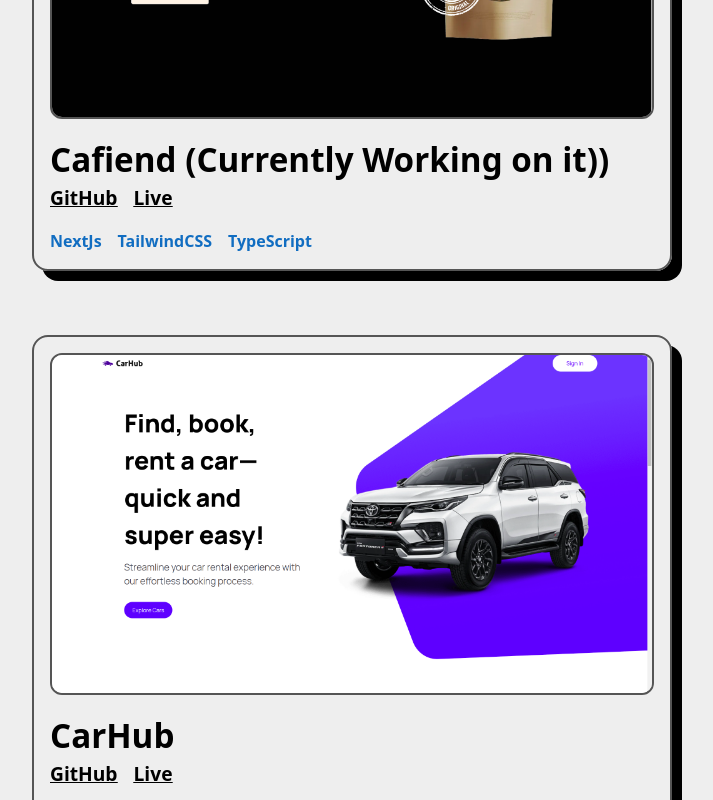
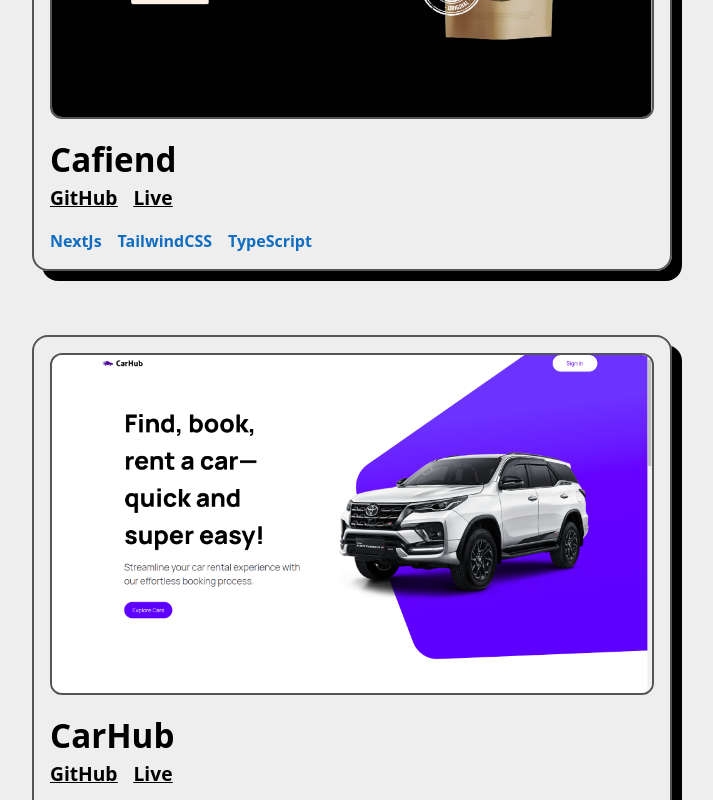
Before and after one commit to theunhackable/portfolio-2.0, a Next.js app: page / in a window 1280 px wide. Shown: the part 3140-3940 px from the top of the page, without its empty margins (288-1001 px from the left). Built offline with nearby package versions, Linux system fonts and the light colour scheme.

Commit message:
added new Project

```diff
--- a/components/Projects.tsx
+++ b/components/Projects.tsx
@@ -3,7 +3,7 @@
 import React from 'react'
 const projects = [
   {
-    heading: 'Cafiend (Currently Working on it))',
+    heading: 'Cafiend',
     image: 'cafiend.png',
     desc: `Cafiend is a coffee selling website with variety of coffee products.`,
     tags:['NextJs', 'TailwindCSS', 'TypeScript'],
@@ -90,7 +90,7 @@
       <div className="flex flex-wrap justify-center p-16 max-md:p-4 gap-16">
         {projects.map(project => <ProjectCard key={project.heading} heading={project.heading} image={project.image} tags={project.tags} live={project.live} github={project.github}/>)}
       </div>
-      <h1 className='mt-3 text-h-6 text-center max-md:text-body-medium'>Can I call this website as my project? 😅 ...</h1>
+      {/* <h1 className='mt-3 text-h-6 text-center max-md:text-body-medium'>Can I call this website as my project? 😅 ...</h1> */}
     </section>
   )
 }
```
